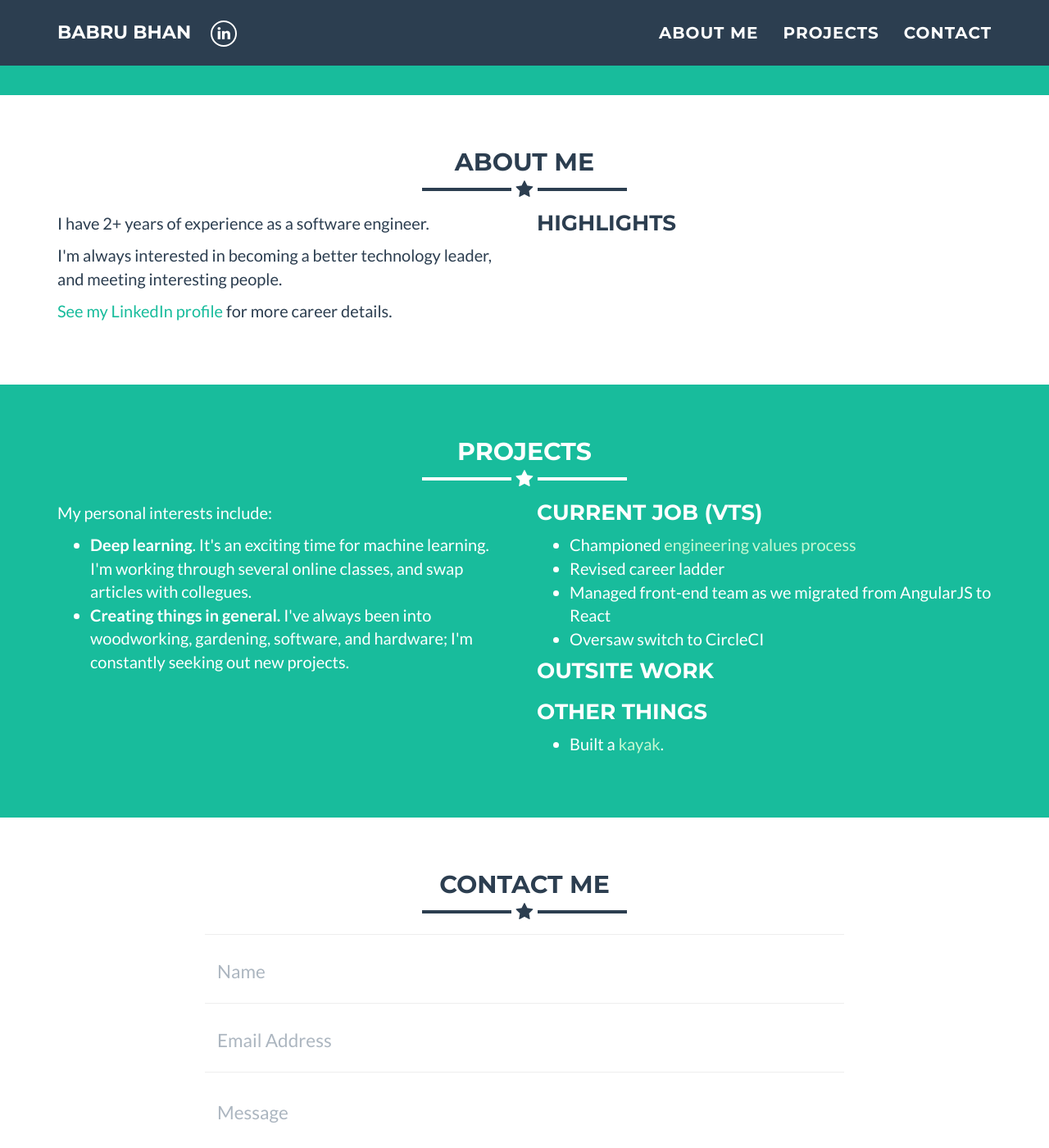
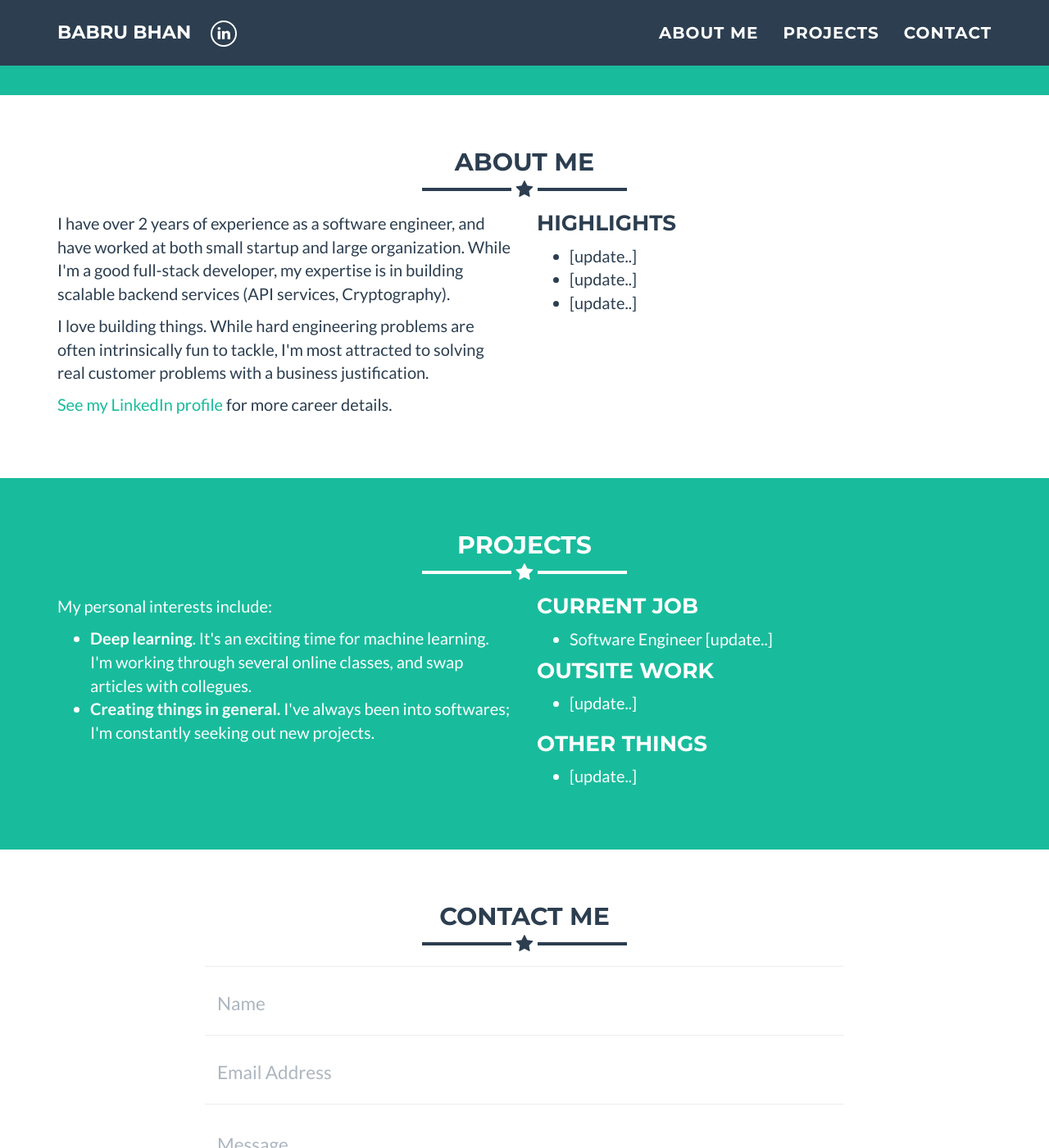
Before and after one commit to babrubhan/babru8han, a Jekyll site: the page built from index.html, in a window 1280 px wide and 1400 px high, scrolled down 458 px. Shown: the whole window at 82% size. Built offline with Jekyll 4.4.1, drawn with Linux system fonts in a browser that asks for light colours.

Commit message:
update bio content

```diff
--- a/_includes/bio.html
+++ b/_includes/bio.html
@@ -9,11 +9,14 @@
         <div class="row">
 	    <div class="col-sm-6">
 		<p>
-		    I have 2+ years of experience as a software engineer.
+		    I have over 2 years of experience as a software engineer, and have worked
+            at both small startup and large organization. While I'm a good full-stack
+            developer, my expertise is in building scalable backend services (API services, Cryptography).
 		</p>
 		<p>
-I'm always interested in becoming a better technology leader, and
-meeting interesting people.
+			I love building things.
+			While hard engineering problems are often intrinsically fun to tackle,
+			I'm most attracted to solving real customer problems with a business justification.
 		</p>
 		<p>
 		    <a href="https://www.linkedin.com/in/babrubhan/">See my LinkedIn profile</a> for more career details.
@@ -22,7 +25,15 @@ meeting interesting people.
 	    <div class="col-sm-6">
 		    <h3 style="margin-top:0;">Highlights</h3>
 		    <ul>
-
+				<li>
+					[update..]
+				</li>
+				<li>
+					[update..]
+				</li>
+				<li>
+					[update..]
+				</li>
 		    </ul>
 	    </div>
         </div>
--- a/_includes/interests.html
+++ b/_includes/interests.html
@@ -15,35 +15,29 @@
 				<b>Deep learning</b>. It's an exciting time for machine learning. I'm working through several online classes, and swap articles with collegues.
 			    </li>
 			    <li>
-				<b>Creating things in general.</b> I've always been into woodworking, gardening, software, and hardware; I'm constantly
+				<b>Creating things in general.</b> I've always been into softwares; I'm constantly
 				seeking out new projects.
 			</ul>
 		    </p>
 		</div>
                 <div class="col-sm-6">
-		    <h3 style="margin-top:0">Current Job (VTS)</h3>
+		    <h3 style="margin-top:0">Current Job</h3>
 		    <ul>
 			<li>
-			    Championed <a href="https://buildingvts.com/on-crafting-engineering-values-at-vts-e2d76152634b">engineering values process</a>
-			</li>
-			<li>
-			    Revised career ladder
-			</li>
-			<li>
-			    Managed front-end team as we migrated from AngularJS to React
-			</li>
-			<li>
-			    Oversaw switch to CircleCI
+			    Software Engineer [update..]</a>
 			</li>
 		    </ul>
                     <h3 style="margin-top:0">Outsite Work</h3>
 		    <ul>
+				<li>
+					[update..]
+				</li>
 		    </ul>
 		    <h3>Other Things</h3>
 		    <ul>
-			<li>
-			    Built a <a href="https://hackhew.com/2016/07/20/building-a-kayak-pygmy-pinguino-sport/">kayak</a>.
-			</li>
+				<li>
+					[update..]
+				</li>
 		    </ul>
                 </div>
             </div>
```
Also changed, not shown: img/profile.png, img/profile2.png (added).
